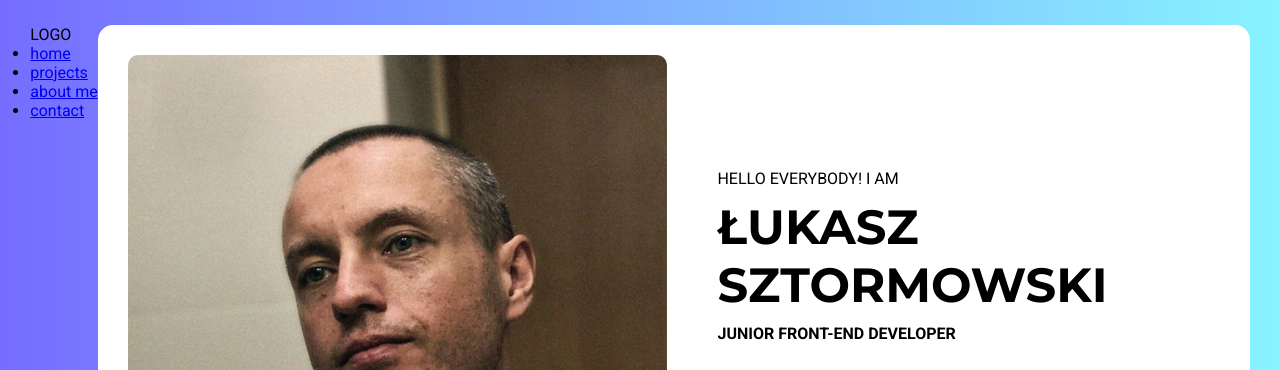
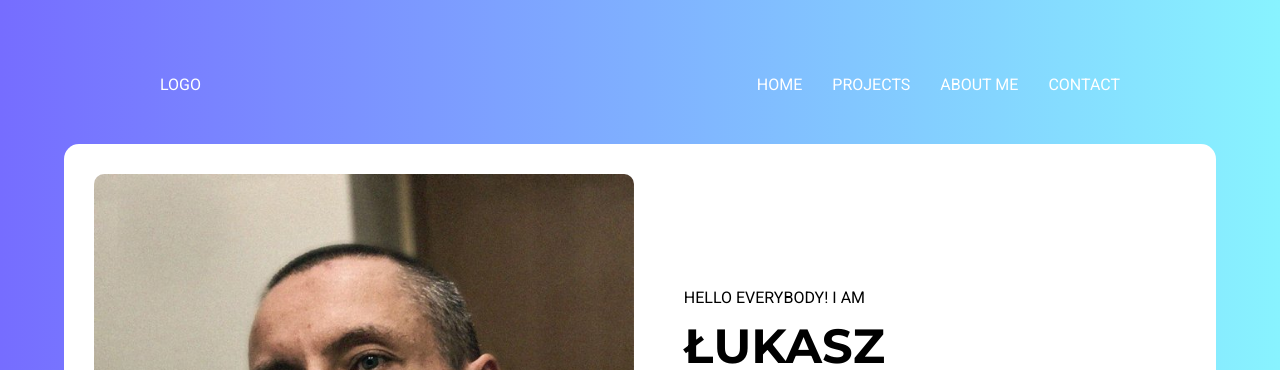
Before and after one commit to qkiczw/portfolio2022, a website: page public/index.html in a window 1280 px wide. Shown: the top 370 px of the page. Drawn offline with nearby package versions, Linux system fonts and the light colour scheme.

Commit message:
Add basic styles to the nav.

```diff
--- a/src/sass/styles.scss
+++ b/src/sass/styles.scss
@@ -48,14 +48,37 @@ body {
 }
 
 .app {
-  .main-nav {
-  }
   .header {
     display: flex;
+    flex-direction: column;
     justify-content: center;
-    width: 100%;
+    align-items: center;
+
     min-height: 100px;
     background-image: -webkit-linear-gradient(0deg, #766dff 0%, #88f3ff 100%);
+
+    .main-nav {
+      width: 100%;
+      display: flex;
+      justify-content: space-between;
+      flex-direction: row;
+      padding: 5rem 16rem;
+      &__logo {
+        color: #ffffff;
+      }
+      &__menu {
+        @include cenenter-in-row;
+        list-style: none;
+        gap: 3rem;
+        text-transform: uppercase;
+
+        a,
+        a:visited {
+          color: #ffffff;
+          text-decoration: none;
+        }
+      }
+    }
 
     &__container {
       max-width: 1600px;
```
Also changed, not shown: public/css/styles.css.
